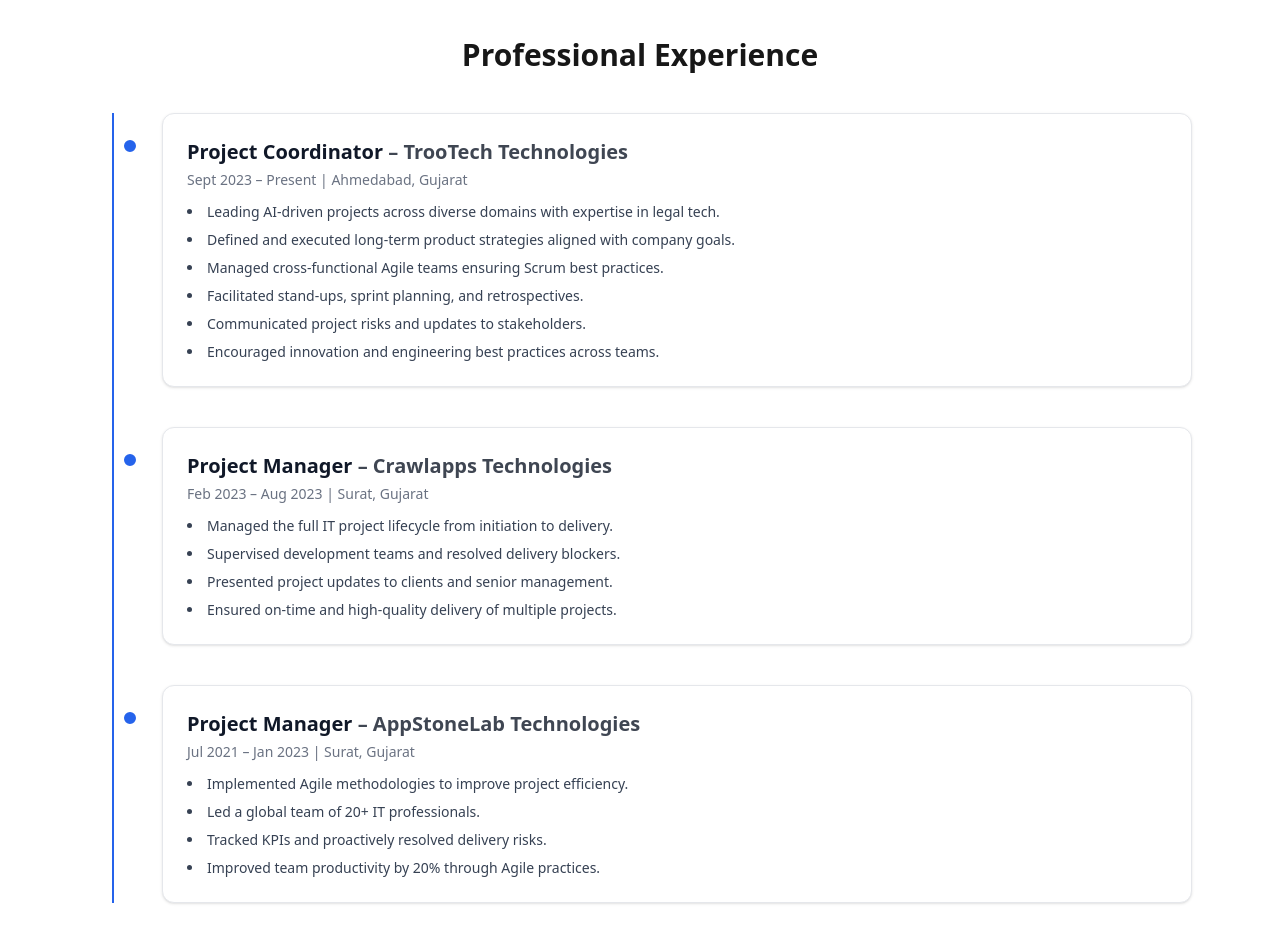
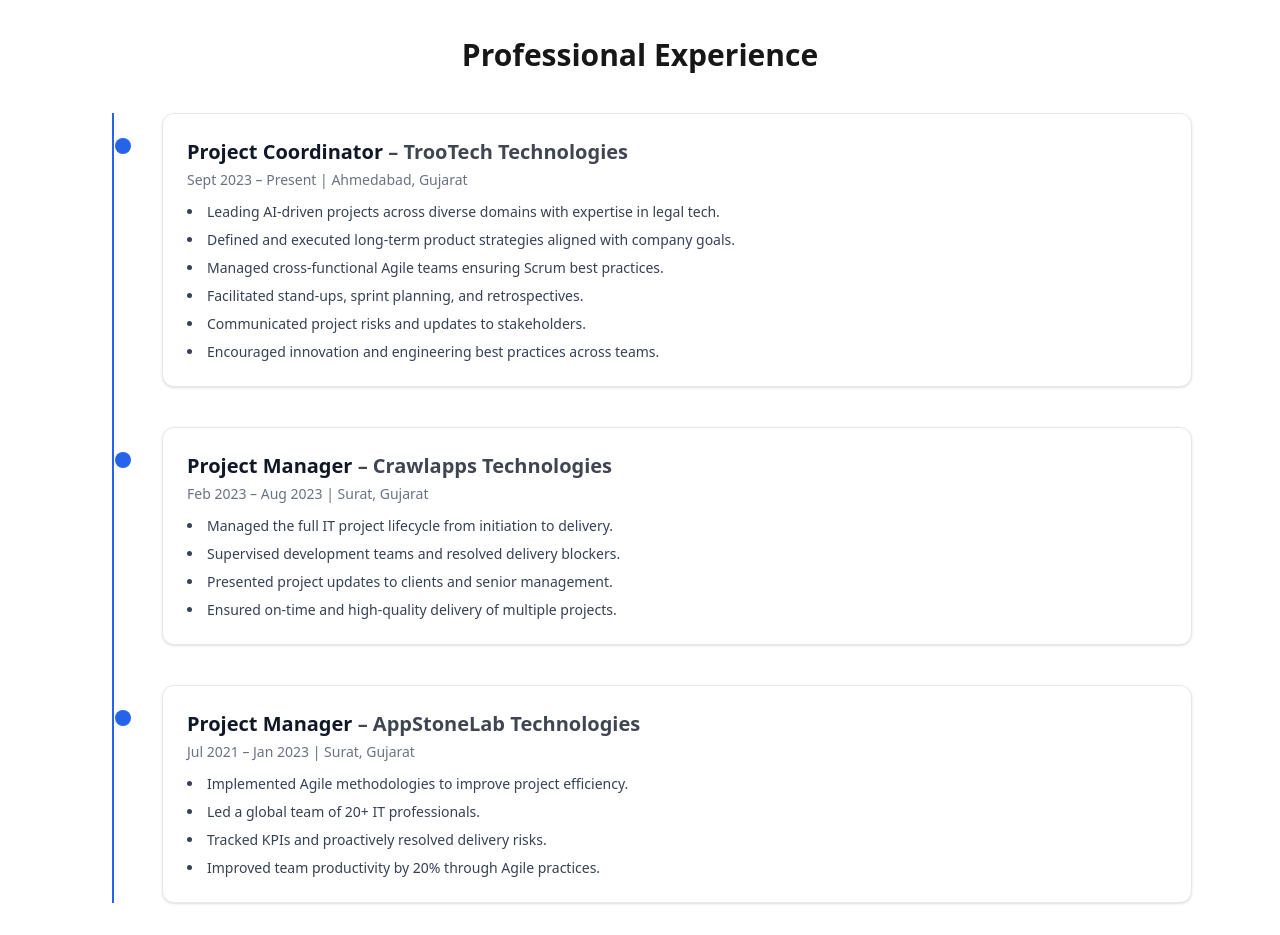
Before and after one commit to surtiabhai007-cmyk/abhai-portfolio, a Next.js app: page / in a window 1280 px wide. Shown: the part 1580-2515 px from the top of the page. Built offline with nearby package versions, Linux system fonts and the light colour scheme.

Commit message:
Update Experience.js

```diff
--- a/components/Experience.js
+++ b/components/Experience.js
@@ -129,7 +129,7 @@
             className="experience-card relative p-6 rounded-xl bg-white shadow-sm border border-gray-200 transition"
           >
             {/* Timeline Dot */}
-            <div className="absolute -left-[41px] top-6 w-4 h-4 rounded-full bg-primary border-2 border-white"></div>
+            <div className="absolute -left-6 sm:-left-8 md:-left-10 lg:-left-12 top-6 w-4 h-4 rounded-full bg-primary"></div>
 
             <h3 className="text-xl font-semibold text-gray-900">
               {exp.role}{" "}
```
